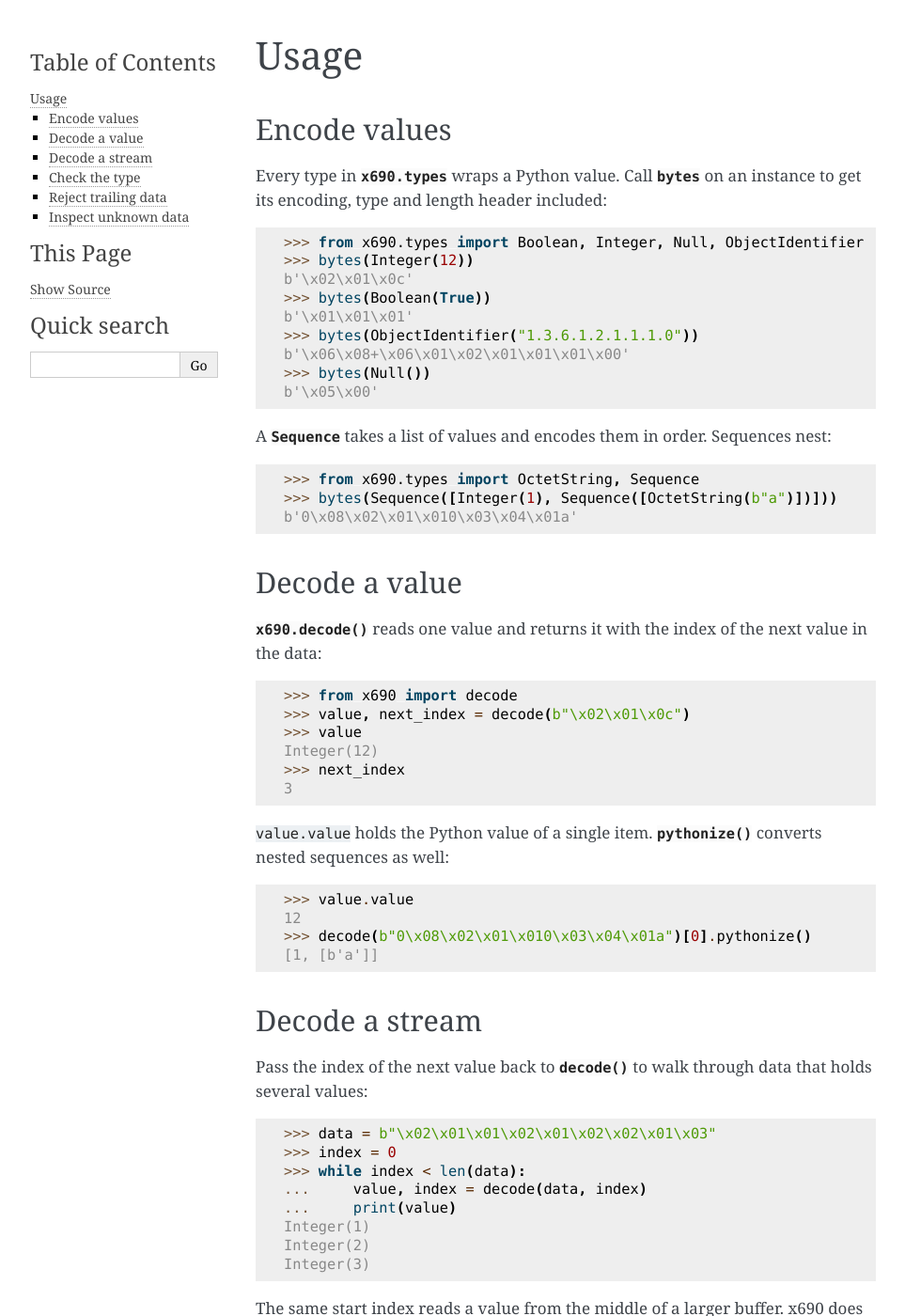
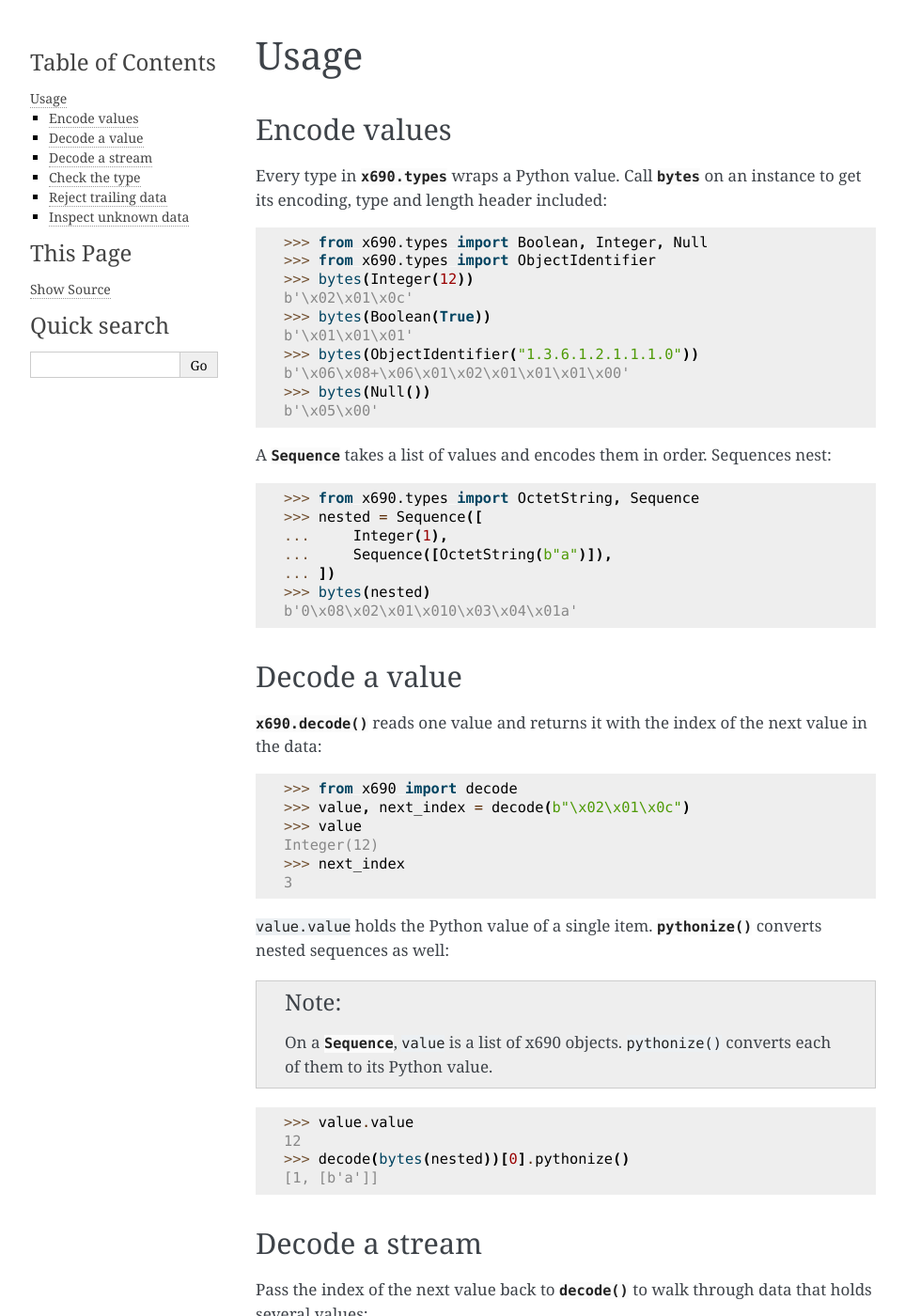
Before and after one commit to exhuma/x690, a Sphinx documentation site: the page built from docs/usage.rst, in a window 1280 px wide and 1400 px high. Shown: the whole window at 94% size, without its empty margins (148-1111 px from the left). Built offline with Sphinx 7.4.7, drawn with Linux system fonts in a browser that asks for light colours; some of the changed text lies outside the part shown.

Commit message:
docs: fit the examples into the code column
Break imports, constructors and byte strings over several lines so the
examples stay readable without scrolling, and note that pythonize()
converts the items of a sequence while value keeps x690 objects.

Co-Authored-By: Claude <noreply@anthropic.com>

```diff
--- a/docs/types.rst
+++ b/docs/types.rst
@@ -79,7 +79,10 @@ length header. They decode and encode without loss, and the bytes are left
 for the application to interpret:
 
 >>> from x690 import decode
->>> decode(b"\x0c\x03h\xc3\xa9")[0].value.decode("utf8")
+>>> text, _ = decode(b"\x0c\x03h\xc3\xa9")
+>>> text
+Utf8String(b'h\xc3\xa9')
+>>> text.value.decode("utf8")
 'hé'
 
 This applies to ``EOC``, ``BitString``, ``ObjectDescriptor``, ``External``,
--- a/docs/usage.rst
+++ b/docs/usage.rst
@@ -7,7 +7,8 @@ Encode values
 Every type in :mod:`x690.types` wraps a Python value. Call :class:`bytes` on
 an instance to get its encoding, type and length header included:
 
->>> from x690.types import Boolean, Integer, Null, ObjectIdentifier
+>>> from x690.types import Boolean, Integer, Null
+>>> from x690.types import ObjectIdentifier
 >>> bytes(Integer(12))
 b'\x02\x01\x0c'
 >>> bytes(Boolean(True))
@@ -21,7 +22,11 @@ A :class:`~x690.types.Sequence` takes a list of values and encodes them in
 order. Sequences nest:
 
 >>> from x690.types import OctetString, Sequence
->>> bytes(Sequence([Integer(1), Sequence([OctetString(b"a")])]))
+>>> nested = Sequence([
+...     Integer(1),
+...     Sequence([OctetString(b"a")]),
+... ])
+>>> bytes(nested)
 b'0\x08\x02\x01\x010\x03\x04\x01a'
 
 Decode a value
@@ -40,9 +45,15 @@ Integer(12)
 ``value.value`` holds the Python value of a single item.
 :meth:`~x690.types.X690Type.pythonize` converts nested sequences as well:
 
+.. note::
+
+   On a :class:`~x690.types.Sequence`, ``value`` is a list of x690 objects.
+   ``pythonize()`` converts each of them to its Python value.
+
+
 >>> value.value
 12
->>> decode(b"0\x08\x02\x01\x010\x03\x04\x01a")[0].pythonize()
+>>> decode(bytes(nested))[0].pythonize()
 [1, [b'a']]
 
 Decode a stream
@@ -74,9 +85,10 @@ When the type of the value is known in advance, pass it as ``enforce_type``.
 The result is then typed for type checkers, and a mismatch raises
 :exc:`~x690.exc.UnexpectedType`:
 
->>> decode(b"\x02\x01\x0c", enforce_type=Integer)
+>>> data = b"\x02\x01\x0c"
+>>> decode(data, enforce_type=Integer)
 (Integer(12), 3)
->>> decode(b"\x02\x01\x0c", enforce_type=OctetString)
+>>> decode(data, enforce_type=OctetString)
 Traceback (most recent call last):
   ...
 x690.exc.UnexpectedType: Unexpected decode result. Expected instance of type <class 'x690.types.OctetString'> but got <class 'x690.types.Integer'> instead
@@ -103,8 +115,10 @@ Values x690 has no type for decode to :class:`~x690.types.UnknownType`, which
 shows their class, nature and tag. This SNMP request contains such a value:
 
 >>> data = (
-...     b"0'\x02\x01\x01\x04\x06public\xa0\x1a\x02\x02\x04\xd2\x02\x01\x00"
-...     b"\x02\x01\x000\x0e0\x0c\x06\x08+\x06\x01\x02\x01\x01\x01\x00\x05\x00"
+...     b"0'\x02\x01\x01\x04\x06public"
+...     b"\xa0\x1a\x02\x02\x04\xd2\x02\x01\x00"
+...     b"\x02\x01\x000\x0e0\x0c\x06\x08+\x06"
+...     b"\x01\x02\x01\x01\x01\x00\x05\x00"
 ... )
 >>> print(decode(data)[0].pretty())
 Sequence with 3 items:
```
Also changed, not shown: docs/custom-types.rst (+26 -10 lines), docs/index.rst (+6 -2 lines).
